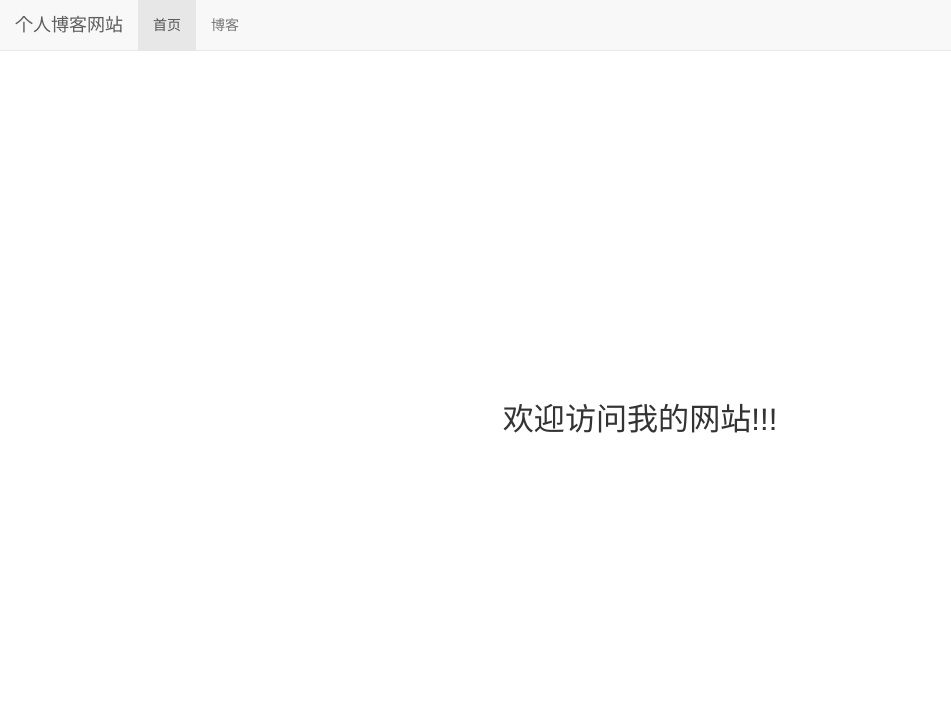
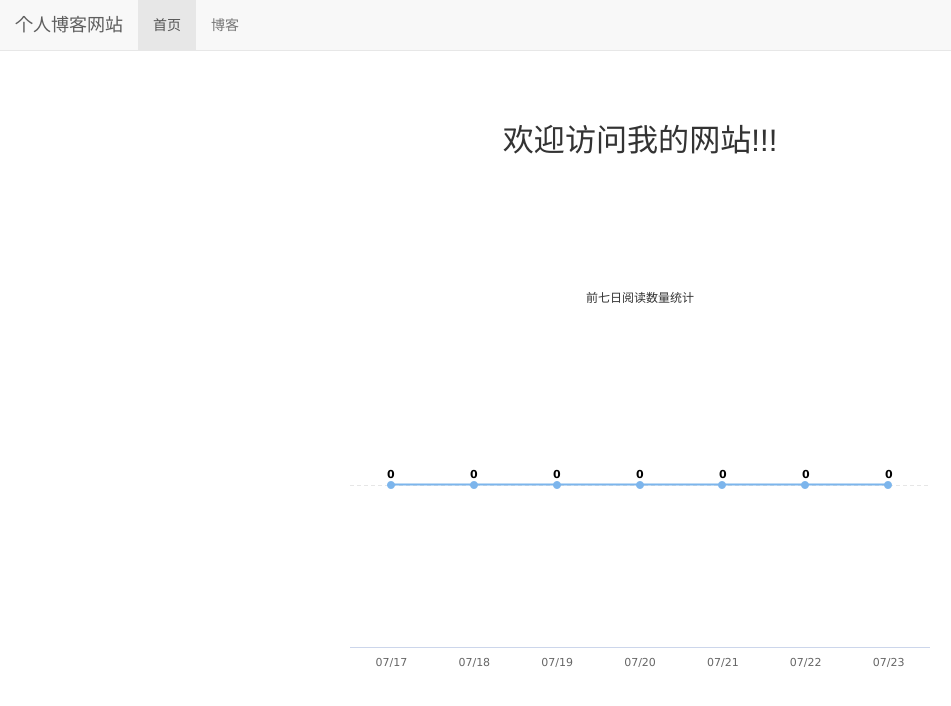
Before and after one commit to DestinyMy/mysite, a Django app: page / in a window 1280 px wide. Shown: the top 706 px of the page, without its empty margins (0-951 px from the left). Run offline with Django 3.2, Linux system fonts and the light colour scheme; data comes from the database, SQL or seed files in the repository; both versions use the stored data as it was after the commit; some libraries are stand-ins or nearby versions.

Commit message:
对前七日阅读数统计以及图表显示

```diff
--- a/mysite/mysite/views.py
+++ b/mysite/mysite/views.py
@@ -1,5 +1,12 @@
 from django.shortcuts import render_to_response, get_object_or_404
+from read_statistics.utils import get_sevendays_read_data
+from blog.models import Blog
+from django.contrib.contenttypes.models import ContentType
 
 def home(request):
     context = {}
+    blog_content_type = ContentType.objects.get_for_model(Blog)
+    dates, read_nums = get_sevendays_read_data(blog_content_type)
+    context['read_nums'] = read_nums
+    context['dates'] = dates
     return render_to_response('home.html', context)
--- a/mysite/read_statistics/admin.py
+++ b/mysite/read_statistics/admin.py
@@ -1,7 +1,11 @@
 from django.contrib import admin
-from .models import ReadNum
+from .models import ReadNum, ReadDetail
 
 # Register your models here.
 @admin.register(ReadNum)
 class ReadNumAdmin(admin.ModelAdmin):
     list_display = ('read_num', 'content_object')
+
+@admin.register(ReadDetail)
+class ReadDetailAdmin(admin.ModelAdmin):
+    list_display = ('date', 'read_num', 'content_object')
--- a/mysite/read_statistics/utils.py
+++ b/mysite/read_statistics/utils.py
@@ -1,17 +1,34 @@
-from read_statistics.models import ReadNum
+import datetime
+from read_statistics.models import ReadNum, ReadDetail
+from django.utils import timezone
+from django.db.models import Sum
 from django.contrib.contenttypes.models import ContentType
 
 def read_once(request, obj):
     ct = ContentType.objects.get_for_model(obj)
     key = "%s_%s_read" % (ct.model, obj.pk)
     if not request.COOKIES.get(key): #判断是否存在这条cookie，不存在就使阅读数量加1
-        if ReadNum.objects.filter(content_type=ct, object_id=obj.pk).count():
-            #存在记录
-            readnum = ReadNum.objects.get(content_type=ct, object_id=obj.pk)
-        else:
-            #不存在对应的记录
-            readnum = ReadNum(content_type=ct, object_id=obj.pk)
-        #阅读数加一
+        readnum, created = ReadNum.objects.get_or_create(content_type=ct, object_id=obj.pk)
+        # 总阅读数加一
         readnum.read_num += 1
         readnum.save()
+
+        # 对每日阅读数量进行编辑统计
+        date = timezone.now().date()
+        readdetail, created = ReadDetail.objects.get_or_create(content_type=ct, object_id=obj.pk, date=date)
+        # 每天阅读数加一
+        readdetail.read_num += 1
+        readdetail.save()
     return key
+
+def get_sevendays_read_data(content_type):
+    today = timezone.now().date()
+    dates = []
+    read_nums = []
+    for i in range(7, 0, -1):
+        date = today - datetime.timedelta(days=i)
+        dates.append(date.strftime('%m/%d'))
+        read_details = ReadDetail.objects.filter(content_type=content_type, date=date)
+        result = read_details.aggregate(read_num_sum=Sum('read_num'))
+        read_nums.append(result['read_num_sum'] or 0)
+    return dates, read_nums
--- a/mysite/static/home.css
+++ b/mysite/static/home.css
@@ -1,7 +1,12 @@
 h3.home-content {
     font-size: 222%;
-    position: absolute;
-    left: 50%;
-    top: 50%;
-    transform: translate(-50%, -50%);
+    text-align: center;
+    margin-top: 4em;
+    margin-bottom: 4em;
 }
+div#container {
+    margin: 0 auto;
+    height: 20em;
+    min-width: 40em;
+    max-width: 60em;
+}
--- a/mysite/templates/home.html
+++ b/mysite/templates/home.html
@@ -9,8 +9,48 @@
 
 {% block home-extends %}
     <link rel="stylesheet" href="{% static 'home.css' %}">
+    <script src="http://cdn.highcharts.com.cn/highcharts/highcharts.js"></script>
 {% endblock %}
 
 {% block content%}
     <h3 class="home-content">欢迎访问我的网站!!!</h3>
+    <!-- 图表容器 DOM -->
+    <div id="container" style="width: 600px;height:400px;"></div>
+    <script>
+        // 图表配置
+        var options = {
+            chart: { type: 'line' },   //指定图表的类型，默认是折线图（line）
+            title: {                // 标题
+                text: '前七日阅读数量统计',
+                style:{
+                    fontSize: '12px',
+                    fontweight: "bold",
+                }
+             },
+            xAxis: {
+                categories: {{ dates|safe }},   // x 轴分类
+                tickmarkPlacement: 'on',
+            },
+            yAxis: {
+                title: null,         // y 轴标题
+                labels: { enabled: false },
+                gridLineDashStyle: 'Dash',
+            },
+            series: [{       // 数据列
+                name: '阅读量',      // 数据列名
+                data: {{ read_nums }}   // 数据
+            }],
+            plotOptions: {
+                line: {
+                    dataLabels: {
+                        enabled: true
+                    }
+                }
+            },
+            legend: { enabled: false }, //不显示图例
+            credits: { enabled: false } //不显示版本
+        };
+        // 图表初始化函数
+        var chart = Highcharts.chart('container', options);
+    </script>
 {% endblock %}
```
Also changed, not shown: mysite/read_statistics/models.py (+11 -1 lines), mysite/db.sqlite3, mysite/read_statistics/migrations/0002_readnum_date.py (added), mysite/read_statistics/migrations/0003_auto_20190731_1612.py (added).
